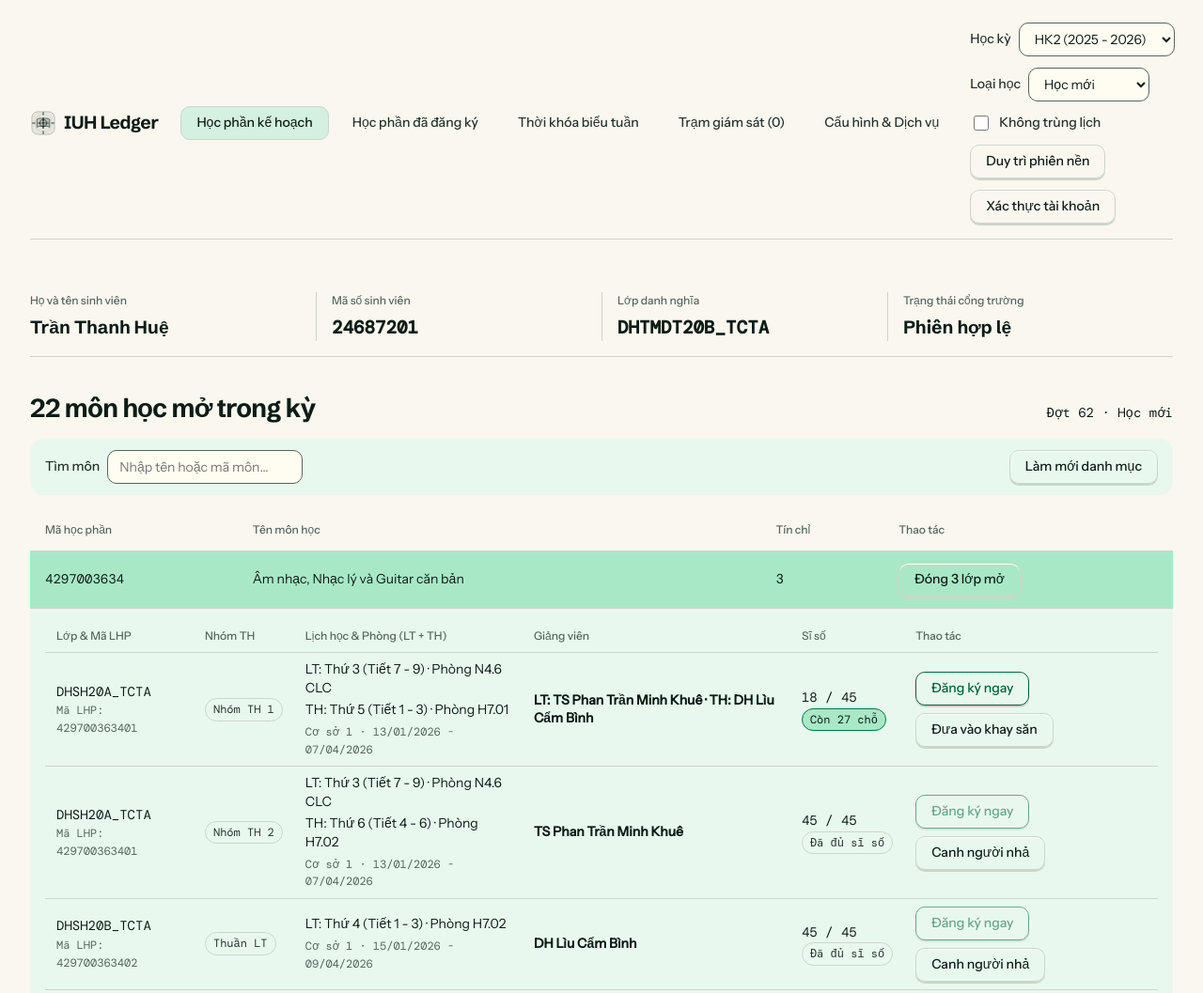
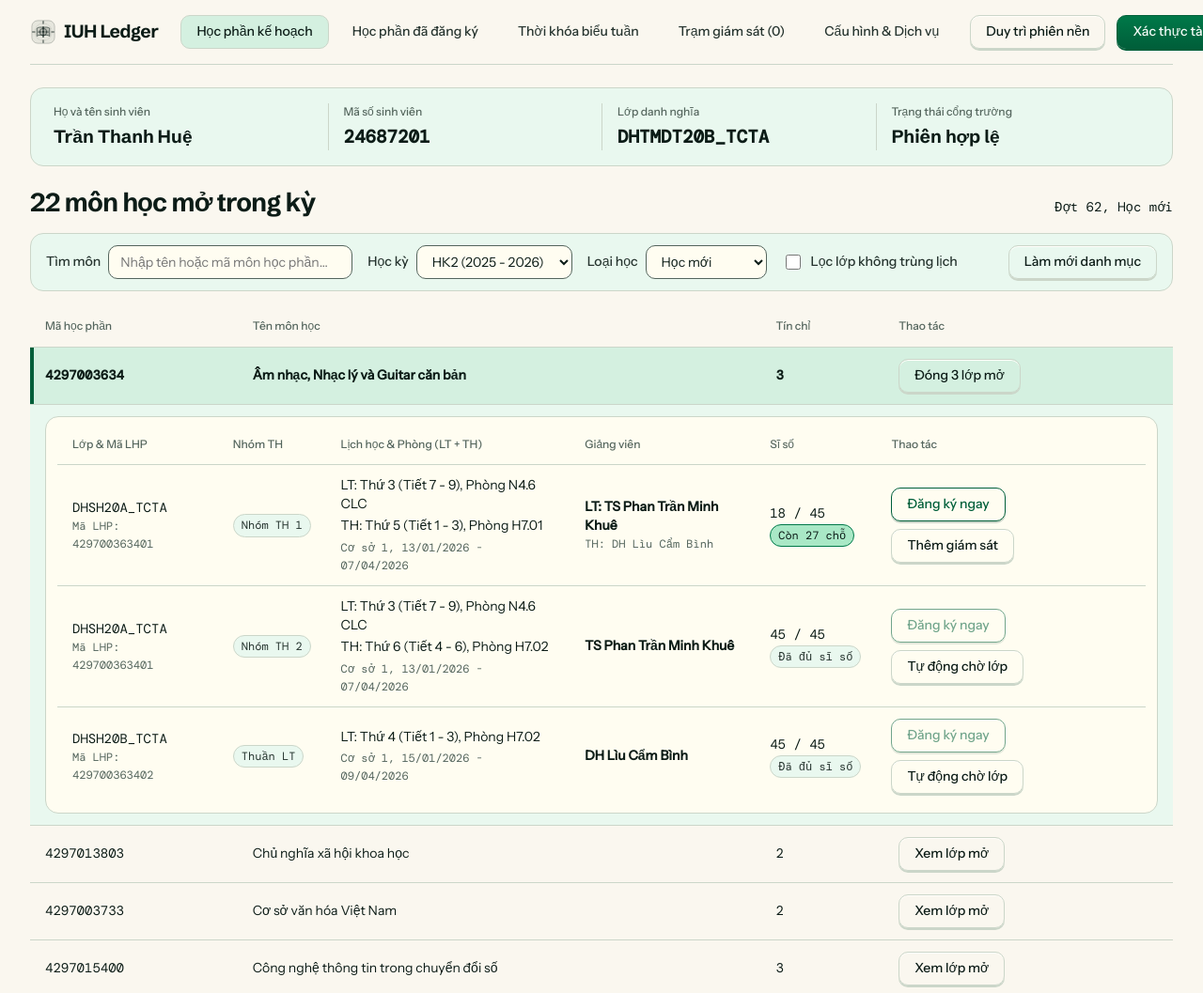
Before and after one commit to vhp201003/iuh-ledger, a plain HTML site: page iuh_sniper/gui/index.html in a window 1280 px wide. Shown: the top 1057 px of the page at 94% size. Drawn offline with nearby package versions, Linux system fonts and the light colour scheme.

Commit message:
style(gui): refine layout hierarchy, header topbar, student profile card, and drawer inset card

```diff
--- a/iuh_sniper/gui/app.css
+++ b/iuh_sniper/gui/app.css
@@ -16,10 +16,10 @@ body {
   width: 100%;
   max-width: var(--container);
   margin-inline: auto;
-  padding: var(--space-lg) var(--gutter) var(--space-2xl);
+  padding: var(--space-md) var(--gutter) var(--space-xl);
   display: flex;
   flex-direction: column;
-  gap: var(--space-xl);
+  gap: var(--space-lg);
 }
 
 .topbar {
@@ -102,7 +102,7 @@ body {
   display: flex;
   align-items: center;
   gap: var(--space-sm);
-  flex-wrap: wrap;
+  flex-wrap: nowrap;
 }
 
 .control-group {
@@ -186,14 +186,16 @@ body {
 .student-bar {
   display: grid;
   grid-template-columns: repeat(4, minmax(0, 1fr));
-  padding-block: var(--space-md);
-  border-bottom: var(--rule-hair) solid var(--color-rule);
+  padding: var(--space-md) var(--space-lg);
+  background-color: var(--color-paper-2);
+  border: var(--rule-hair) solid var(--color-rule);
+  border-radius: var(--radius-card);
 }
 
 .stat-item {
   display: flex;
   flex-direction: column;
-  gap: var(--space-2xs);
+  gap: var(--space-3xs);
   padding-inline: var(--space-md);
   border-left: var(--rule-hair) solid var(--color-rule);
 }
@@ -256,7 +258,21 @@ body {
   gap: var(--space-md);
   padding: var(--space-sm) var(--space-md);
   background-color: var(--color-paper-2);
+  border: var(--rule-hair) solid var(--color-rule);
   border-radius: var(--radius-card);
+  flex-wrap: wrap;
+}
+
+.filter-bar__left {
+  display: flex;
+  align-items: center;
+  gap: var(--space-md);
+  flex-wrap: wrap;
+  flex: 1 1 auto;
+}
+
+.filter-search-input {
+  min-width: 260px;
 }
 
 .ledger-table {
@@ -293,17 +309,39 @@ body {
 
 .ledger-row--selected,
 .ledger-row[aria-expanded="true"] {
-  background-color: var(--color-accent-soft);
+  background-color: var(--color-paper-3);
+  font-weight: 600;
+}
+
+.ledger-row--selected td:first-child,
+.ledger-row[aria-expanded="true"] td:first-child {
+  box-shadow: inset 4px 0 0 var(--color-accent-deep);
 }
 
 .class-drawer {
   background-color: var(--color-paper-2);
-  padding: var(--space-sm);
+  padding: var(--space-md) var(--space-lg);
+}
+
+.drawer-inner-card {
+  background-color: var(--light);
+  border: var(--rule-hair) solid var(--color-rule);
+  border-radius: var(--radius-card);
+  padding: var(--space-xs) var(--space-sm);
 }
 
 .class-drawer .ledger-table th,
 .class-drawer .ledger-table td {
-  padding: var(--space-xs) var(--space-sm);
+  padding: var(--space-sm) var(--space-md);
+}
+
+.drawer-subtable tr:last-child td {
+  border-bottom: 0;
+}
+
+.num {
+  font-family: var(--font-outlier);
+  font-variant-numeric: tabular-nums;
 }
 
 .plastic-tray {
--- a/iuh_sniper/gui/index.html
+++ b/iuh_sniper/gui/index.html
@@ -52,40 +52,11 @@
       </div>
 
       <div class="topbar__right">
-        <div class="control-group">
-          <label for="semester-select" class="control-label">Học kỳ</label>
-          <select id="semester-select" name="semester" class="field-select" onchange="onSemesterChange(this.value)">
-            <option value="66">HK3 (2026 - 2027)</option>
-            <option value="65">HK2 (2026 - 2027)</option>
-            <option value="64">HK1 (2026 - 2027)</option>
-            <option value="63">HK3 (2025 - 2026)</option>
-            <option value="62" selected>HK2 (2025 - 2026)</option>
-            <option value="61">HK1 (2025 - 2026)</option>
-            <option value="60">HK3 (2024 - 2025)</option>
-            <option value="59">HK2 (2024 - 2025)</option>
-            <option value="58">HK1 (2024 - 2025)</option>
-          </select>
-        </div>
-
-        <div class="control-group">
-          <label for="loai-dk-select" class="control-label">Loại học</label>
-          <select id="loai-dk-select" name="loai_dk" class="field-select" onchange="onFilterChange()">
-            <option value="1" selected>Học mới</option>
-            <option value="2">Học lại</option>
-            <option value="3">Học cải thiện</option>
-          </select>
-        </div>
-
-        <label for="chk-no-conflict" class="checkbox-control">
-          <input type="checkbox" id="chk-no-conflict" name="no_conflict" onchange="onFilterChange()">
-          <span>Không trùng lịch</span>
-        </label>
-
         <button type="button" class="btn" id="btn-radar-toggle" onclick="toggleRadar()">
           <span id="radar-label">Duy trì phiên nền</span>
         </button>
 
-        <button type="button" class="btn" id="btn-auth-modal" onclick="openLoginModal()">
+        <button type="button" class="btn btn--primary" id="btn-auth-modal" onclick="openLoginModal()">
           Xác thực tài khoản
         </button>
       </div>
@@ -115,14 +86,46 @@
       <section class="ledger-section" id="view-open" aria-labelledby="heading-open-subjects">
         <div class="section-header">
           <h1 id="heading-open-subjects">22 môn học mở trong kỳ</h1>
-          <span class="mono" id="subject-count-meta">Đợt 62 · Học mới</span>
+          <span class="mono" id="subject-count-meta">Đợt 62, Học mới</span>
         </div>
 
         <div class="filter-bar">
+          <div class="filter-bar__left">
+            <div class="control-group filter-search-group">
+              <label for="subject-search" class="control-label">Tìm môn</label>
+              <input type="search" id="subject-search" name="search" class="field-input filter-search-input" placeholder="Nhập tên hoặc mã môn học phần…" oninput="filterSubjects(this.value)">
+            </div>
+
             <div class="control-group">
-            <label for="subject-search" class="control-label">Tìm môn</label>
-            <input type="search" id="subject-search" name="search" class="field-input" placeholder="Nhập tên hoặc mã môn…" oninput="filterSubjects(this.value)">
+              <label for="semester-select" class="control-label">Học kỳ</label>
+              <select id="semester-select" name="semester" class="field-select" onchange="onSemesterChange(this.value)">
+                <option value="66">HK3 (2026 - 2027)</option>
+                <option value="65">HK2 (2026 - 2027)</option>
+                <option value="64">HK1 (2026 - 2027)</option>
+                <option value="63">HK3 (2025 - 2026)</option>
+                <option value="62" selected>HK2 (2025 - 2026)</option>
+                <option value="61">HK1 (2025 - 2026)</option>
+                <option value="60">HK3 (2024 - 2025)</option>
+                <option value="59">HK2 (2024 - 2025)</option>
+                <option value="58">HK1 (2024 - 2025)</option>
+              </select>
             </div>
+
+            <div class="control-group">
+              <label for="loai-dk-select" class="control-label">Loại học</label>
+              <select id="loai-dk-select" name="loai_dk" class="field-select" onchange="onFilterChange()">
+                <option value="1" selected>Học mới</option>
+                <option value="2">Học lại</option>
+                <option value="3">Học cải thiện</option>
+              </select>
+            </div>
+
+            <label for="chk-no-conflict" class="checkbox-control">
+              <input type="checkbox" id="chk-no-conflict" name="no_conflict" onchange="onFilterChange()">
+              <span>Lọc lớp không trùng lịch</span>
+            </label>
+          </div>
+
           <button type="button" class="btn" onclick="reloadSubjects()">Làm mới danh mục</button>
         </div>
 
@@ -172,7 +175,8 @@
               </tr>
               <tr id="drawer-003634">
                 <td colspan="4" class="class-drawer">
-                  <table class="ledger-table" aria-label="Danh sách lớp học phần Âm nhạc">
+                  <div class="drawer-inner-card">
+                    <table class="ledger-table drawer-subtable" aria-label="Danh sách lớp học phần Âm nhạc">
                       <thead>
                         <tr>
                           <th scope="col">Lớp &amp; Mã LHP</th>
@@ -192,13 +196,14 @@
                           <td><span class="stamp-badge stamp-badge--neutral">Nhóm TH 1</span></td>
                           <td>
                             <div class="schedule-stack">
-                            <div class="schedule-line">LT: Thứ 3 (Tiết 7 - 9) · Phòng N4.6 CLC</div>
-                            <div class="schedule-line">TH: Thứ 5 (Tiết 1 - 3) · Phòng H7.01</div>
-                            <div class="schedule-meta">Cơ sở 1 · 13/01/2026 - 07/04/2026</div>
+                              <div class="schedule-line">LT: Thứ 3 (Tiết 7 - 9), Phòng N4.6 CLC</div>
+                              <div class="schedule-line">TH: Thứ 5 (Tiết 1 - 3), Phòng H7.01</div>
+                              <div class="schedule-meta">Cơ sở 1, 13/01/2026 - 07/04/2026</div>
                             </div>
                           </td>
                           <td>
-                          <div class="lecturer-name">LT: TS Phan Trần Minh Khuê · TH: DH Lìu Cẩm Bình</div>
+                            <div class="lecturer-name">LT: TS Phan Trần Minh Khuê</div>
+                            <div class="schedule-meta">TH: DH Lìu Cẩm Bình</div>
                           </td>
                           <td>
                             <div class="mono">18 / 45</div>
@@ -207,7 +212,7 @@
                           <td>
                             <div class="btn-row-actions">
                               <button type="button" class="btn btn--accent-outline" onclick="triggerDirectRegister('62', 'CqLpKkViKTvbXLsCooUfPg', 1, 1, '', 'Âm nhạc, Nhạc lý và Guitar căn bản', 'DHSH20A_TCTA')">Đăng ký ngay</button>
-                            <button type="button" class="btn" onclick="addTargetToQueue('62', '003634', '4297003634', 'Âm nhạc, Nhạc lý và Guitar căn bản', 'CqLpKkViKTvbXLsCooUfPg', 'DHSH20A_TCTA', 1, 1, '')">Đưa vào khay săn</button>
+                              <button type="button" class="btn" onclick="addTargetToQueue('62', '003634', '4297003634', 'Âm nhạc, Nhạc lý và Guitar căn bản', 'CqLpKkViKTvbXLsCooUfPg', 'DHSH20A_TCTA', 1, 1, '')">Thêm giám sát</button>
                             </div>
                           </td>
                         </tr>
@@ -219,9 +224,9 @@
                           <td><span class="stamp-badge stamp-badge--neutral">Nhóm TH 2</span></td>
                           <td>
                             <div class="schedule-stack">
-                            <div class="schedule-line">LT: Thứ 3 (Tiết 7 - 9) · Phòng N4.6 CLC</div>
-                            <div class="schedule-line">TH: Thứ 6 (Tiết 4 - 6) · Phòng H7.02</div>
-                            <div class="schedule-meta">Cơ sở 1 · 13/01/2026 - 07/04/2026</div>
+                              <div class="schedule-line">LT: Thứ 3 (Tiết 7 - 9), Phòng N4.6 CLC</div>
+                              <div class="schedule-line">TH: Thứ 6 (Tiết 4 - 6), Phòng H7.02</div>
+                              <div class="schedule-meta">Cơ sở 1, 13/01/2026 - 07/04/2026</div>
                             </div>
                           </td>
                           <td>
@@ -234,7 +239,7 @@
                           <td>
                             <div class="btn-row-actions">
                               <button type="button" class="btn btn--accent-outline" disabled>Đăng ký ngay</button>
-                            <button type="button" class="btn" onclick="addTargetToQueue('62', '003634', '4297003634', 'Âm nhạc, Nhạc lý và Guitar căn bản', 'CqLpKkViKTvbXLsCooUfPg', 'DHSH20A_TCTA', 2, 1, '')">Canh người nhả</button>
+                              <button type="button" class="btn" onclick="addTargetToQueue('62', '003634', '4297003634', 'Âm nhạc, Nhạc lý và Guitar căn bản', 'CqLpKkViKTvbXLsCooUfPg', 'DHSH20A_TCTA', 2, 1, '')">Tự động chờ lớp</button>
                             </div>
                           </td>
                         </tr>
@@ -246,8 +251,8 @@
                           <td><span class="stamp-badge stamp-badge--neutral">Thuần LT</span></td>
                           <td>
                             <div class="schedule-stack">
-                            <div class="schedule-line">LT: Thứ 4 (Tiết 1 - 3) · Phòng H7.02</div>
-                            <div class="schedule-meta">Cơ sở 1 · 15/01/2026 - 09/04/2026</div>
+                              <div class="schedule-line">LT: Thứ 4 (Tiết 1 - 3), Phòng H7.02</div>
+                              <div class="schedule-meta">Cơ sở 1, 15/01/2026 - 09/04/2026</div>
                             </div>
                           </td>
                           <td>
@@ -260,12 +265,13 @@
                           <td>
                             <div class="btn-row-actions">
                               <button type="button" class="btn btn--accent-outline" disabled>Đăng ký ngay</button>
-                            <button type="button" class="btn" onclick="addTargetToQueue('62', '003634', '4297003634', 'Âm nhạc, Nhạc lý và Guitar căn bản', 'sLeefKjYzKhtMOL0u6nFtg', 'DHSH20B_TCTA', null, 1, '')">Canh người nhả</button>
+                              <button type="button" class="btn" onclick="addTargetToQueue('62', '003634', '4297003634', 'Âm nhạc, Nhạc lý và Guitar căn bản', 'sLeefKjYzKhtMOL0u6nFtg', 'DHSH20B_TCTA', null, 1, '')">Tự động chờ lớp</button>
                             </div>
                           </td>
                         </tr>
                       </tbody>
                     </table>
+                  </div>
                 </td>
               </tr>
               <tr class="ledger-row" data-mamh="013803" data-mahp="4297013803" data-mamoncha="" tabindex="0" aria-expanded="false" onmouseenter="prefetchSubjectClasses('013803', '4297013803', 'Chủ nghĩa xã hội khoa học', '')" onclick="inspectSubjectClasses('013803', '4297013803', 'Chủ nghĩa xã hội khoa học', '')" onkeydown="handleRowKey(event, '013803', '4297013803', 'Chủ nghĩa xã hội khoa học', '')">
@@ -376,7 +382,7 @@
               <button type="button" class="btn btn-segmented" id="btn-sched-mode-preview" onclick="setScheduleMode('preview')">Lịch dự kiến ghép lớp</button>
             </div>
           </div>
-          <span class="mono" id="schedule-stat-meta">7 buổi học · 18 tín chỉ</span>
+          <span class="mono" id="schedule-stat-meta">7 buổi học, 18 tín chỉ</span>
         </div>
 
         <!-- SCHEDULE CLASSIFICATION LEGEND (5 nhóm màu chuẩn từ cổng sv.iuh.edu.vn) -->
@@ -504,7 +510,7 @@
             </div>
 
             <div class="btn-row-actions">
-              <button type="button" class="btn btn--primary" id="btn-sniper-start" onclick="toggleSniperLoop()">
+              <button type="button" class="btn btn--accent-outline" id="btn-sniper-start" onclick="toggleSniperLoop()">
                 Kích hoạt tự động ghi danh
               </button>
               <button type="button" class="btn" onclick="runSniperSweepOnce()">
@@ -609,13 +615,13 @@
             <div class="ticket-stub">
               <div>
                 <strong>Cổng trường sv.iuh.edu.vn</strong>
-                <div class="schedule-meta" id="settings-session-summary">Tài khoản 24687201 · Session hoạt động</div>
+                <div class="schedule-meta" id="settings-session-summary">Tài khoản 24687201, Session hoạt động</div>
               </div>
               <button type="button" class="btn" onclick="openLoginModal()">Xác thực lại</button>
             </div>
 
             <div class="btn-row-actions" style="margin-top: var(--space-lg);">
-              <button type="button" class="btn btn--primary" id="btn-save-settings" onclick="saveSettingsFromForm()">
+              <button type="button" class="btn btn--accent-outline" id="btn-save-settings" onclick="saveSettingsFromForm()">
                 Lưu cấu hình hệ thống
               </button>
               <button type="button" class="btn" onclick="testNotificationChime()">
@@ -640,7 +646,7 @@
       <div class="ticket-stub" id="modal-session-diag" style="margin-bottom: var(--space-sm);">
         <div>
           <strong>Trạng thái phiên làm việc</strong>
-          <div class="schedule-meta" id="modal-session-text">Đang kết nối: sv.iuh.edu.vn · Cookie ASC.AUTH</div>
+          <div class="schedule-meta" id="modal-session-text">Đang kết nối: sv.iuh.edu.vn, Cookie ASC.AUTH</div>
         </div>
         <button type="button" class="btn" style="height: 28px; padding-inline: var(--space-xs); font-size: var(--text-xs);" onclick="logoutSession()">Đăng xuất</button>
       </div>
@@ -670,7 +676,7 @@
       </div>
 
       <div class="btn-row-actions">
-        <button type="submit" class="btn btn--primary" id="btn-submit-login">
+        <button type="submit" class="btn btn--accent-outline" id="btn-submit-login">
           Đăng nhập và lưu phiên
         </button>
         <button type="button" class="btn" onclick="closeLoginModal()">
```
Also changed, not shown: iuh_sniper/gui/app.js (+20 -17 lines). Lines whose indentation alone changed are shown as unchanged.
